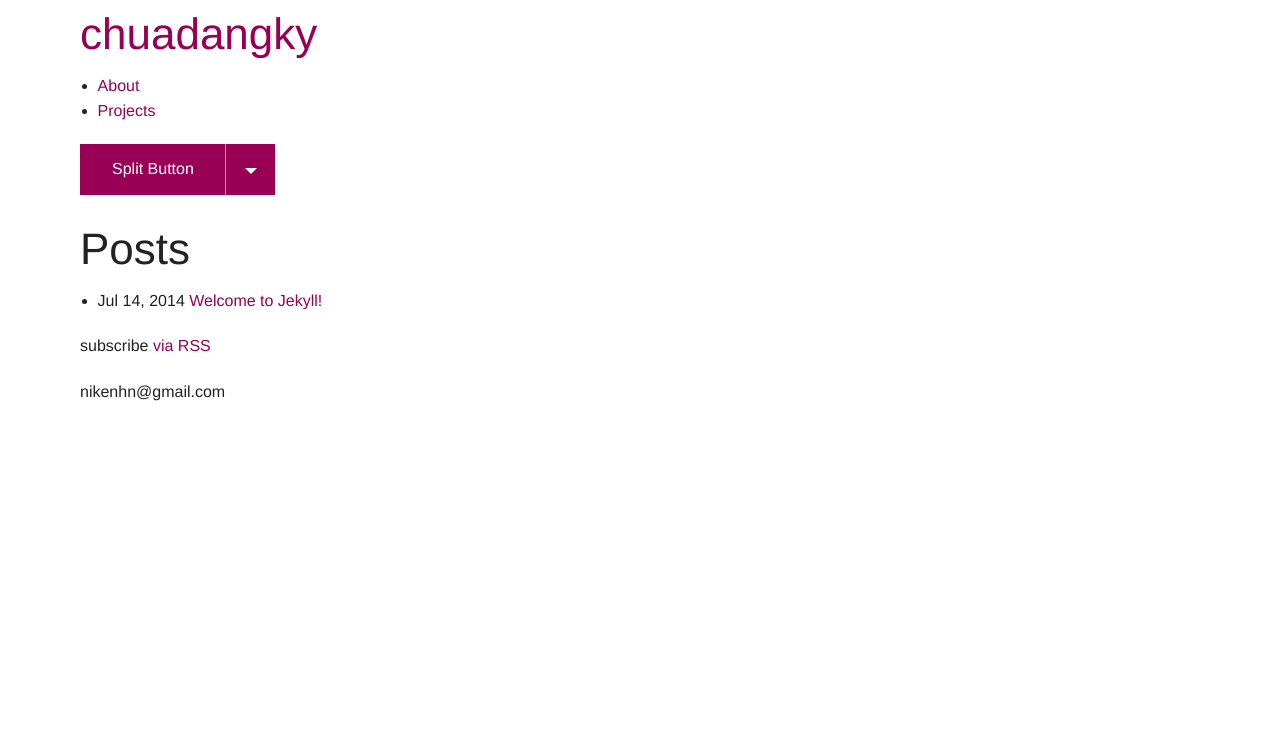
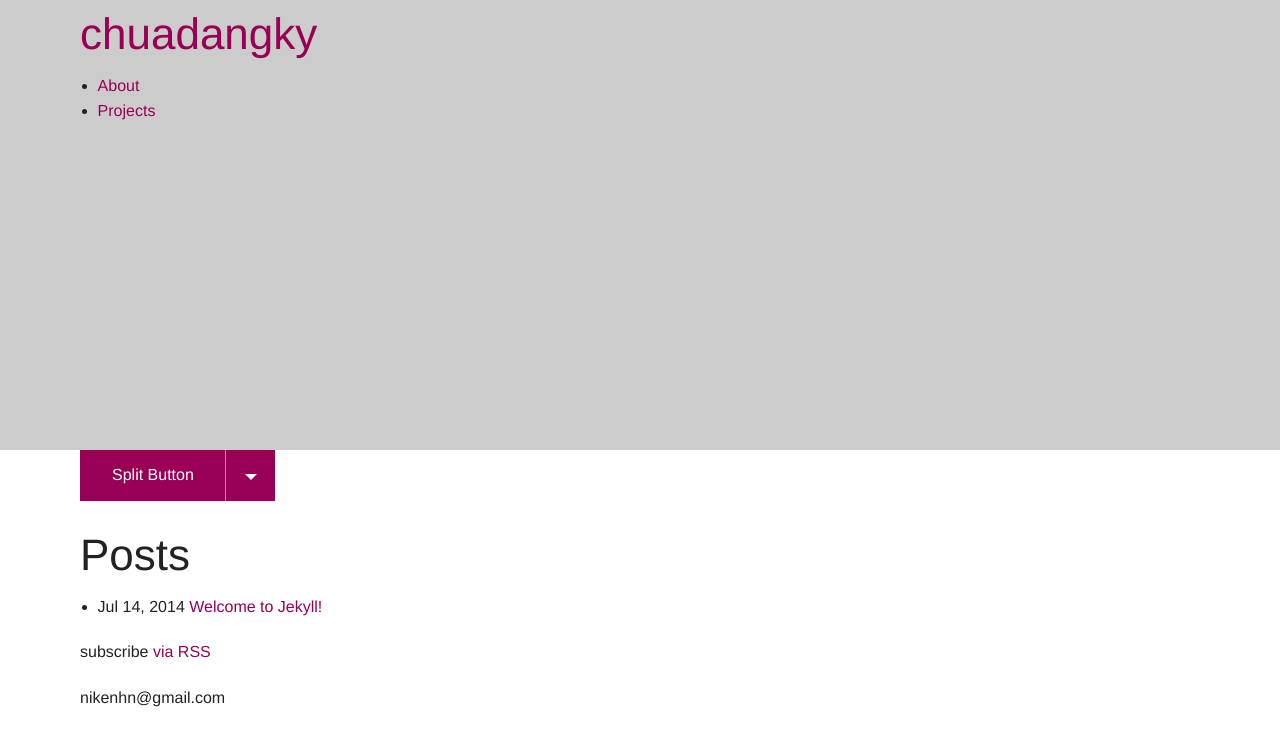
Before and after one commit to novakid/chuadangky, a Jekyll site: the page built from index.html, in a window 1280 px wide. Shown: the top 746 px of the page. Built offline with Jekyll 4.4.1, drawn with Linux system fonts in a browser that asks for light colours.

Commit message:
Update customize.css

```diff
--- a/chuadangky/foundation/css/customize.css
+++ b/chuadangky/foundation/css/customize.css
@@ -1 +1,3 @@
 /* customize things */
+
+header.site-header { height:450px; background: #ccc; }
```
